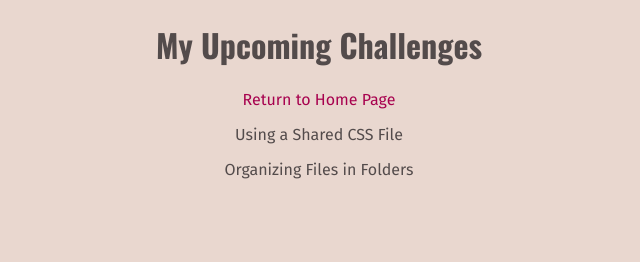
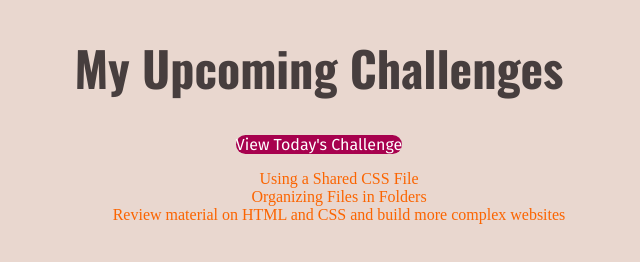
Before and after one commit to swillrich5/100-days-of-code, a plain HTML site: page full-week.html in a window 1280 px wide. Shown: the whole page, without its empty margins (321-961 px from the left). Drawn offline with nearby package versions, Linux system fonts and the light colour scheme.

Commit message:
chapter 6 complete

```diff
--- a/full-week.html
+++ b/full-week.html
@@ -14,8 +14,12 @@
 </head>
 <body>
     <h1>My Upcoming Challenges</h1>
-    <a href="./index.html">Return to Home Page</a>
-    <p>Using a Shared CSS File</p>
-    <p>Organizing Files in Folders</p>
+    <a href="./index.html">View Today's Challenge</a>
+    <ol>
+        <li>Using a Shared CSS File</li>
+        <li>Organizing Files in Folders</li>
+        <li>Review material on HTML and CSS and build more complex websites</li>
+    </ol>
+
 </body>
 </html>
--- a/styles/full-week.css
+++ b/styles/full-week.css
@@ -0,0 +1,26 @@
+h1 {
+    font-size: 48px;
+    color: rgb(71, 62, 62);
+}
+
+a {
+    background-color: rgb(167, 1, 78);
+    color: white;
+    border-radius: 24px;
+}
+
+ol {
+    list-style: none;
+    color: rgb(251, 255, 0);
+}
+
+a:hover {
+    text-decoration: none;
+    background-color: rgb(180, 12, 90)
+}
+
+li {
+    margin: 32px
+    background-color: rgb(223, 136, 124);
+    color: rgb(251, 100, 0)
+}
```
Also changed, not shown: 1 other file.
